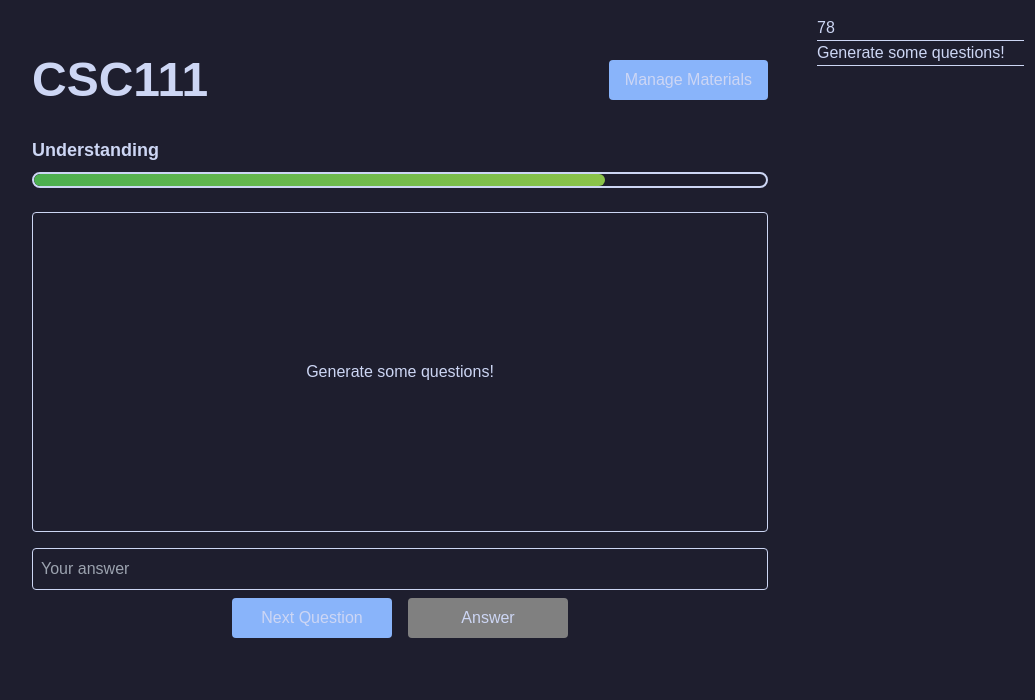
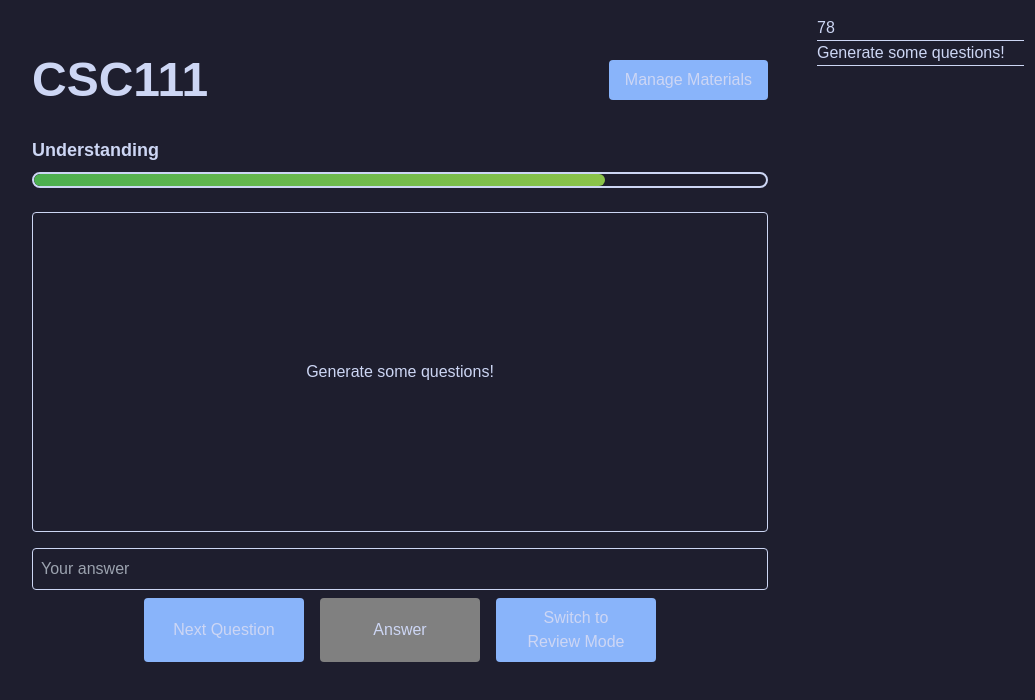
Before and after one commit to kcccr123/stud-io-nsbehacks-2025, a Next.js app in the folder frontend/: page /class/1 in a window 1280 px wide. Shown: the top 700 px of the page, without its empty margins (240-1275 px from the left). Built offline with nearby package versions, Linux system fonts and the light colour scheme.

Commit message:
feat: flashcards display on frontend

```diff
--- a/frontend/pages/class/[id].js
+++ b/frontend/pages/class/[id].js
@@ -22,6 +22,7 @@ export default function ClassPage() {
   const [answer, setAnswer] = useState("");
   const [flip, setFlip] = useState(false);
   const [answerError, setAnswerError] = useState(false);
+  const [isReviewMode, setIsReviewMode] = useState(false);
 
   const [isModalOpen, setIsModalOpen] = useState(false);
   const [selectedFile, setSelectedFile] = useState(null);
@@ -57,7 +58,7 @@ export default function ClassPage() {
       setFlashcards([...flashcards]);
     } else {
       if (recommendedFlashcard !== null) {
-        setAiText(recommendedFlashcard[0].question);
+        setAiText(recommendedFlashcard.question);
         SetRecommendedFlashcard(null);
         return;
       }
@@ -102,10 +103,19 @@ export default function ClassPage() {
       formData.append("pdfs", selectedFile); // Key `pdfs` matches your backend expectation
 
       try {
-        const response = await fetch("http://localhost:5000/question", {
-          method: "POST",
-          body: formData,
-        });
+        let response;
+
+        if (isReviewMode) {
+          response = await fetch("http://localhost:5000/question/review", {
+            method: "POST",
+            body: formData,
+          });
+        } else {
+          response = await fetch("http://localhost:5000/question/study", {
+            method: "POST",
+            body: formData,
+          });
+        }
 
         if (!response.ok) {
           throw new Error("Upload failed");
@@ -271,6 +281,14 @@ export default function ClassPage() {
               >
                 Answer
               </button>
+              <button
+                onClick={() => setIsReviewMode((prev) => !prev)}
+                className="px-6 py-2 w-40 bg-primary text-foreground rounded hover:bg-primary-hover focus:outline-none text-center"
+              >
+                {isReviewMode
+                  ? "Switch to Study Mode"
+                  : "Switch to Review Mode"}
+              </button>
             </div>
           </div>
         </div>
```
Also changed, not shown: 1 other file (tests, documents, lock files or other folders).
